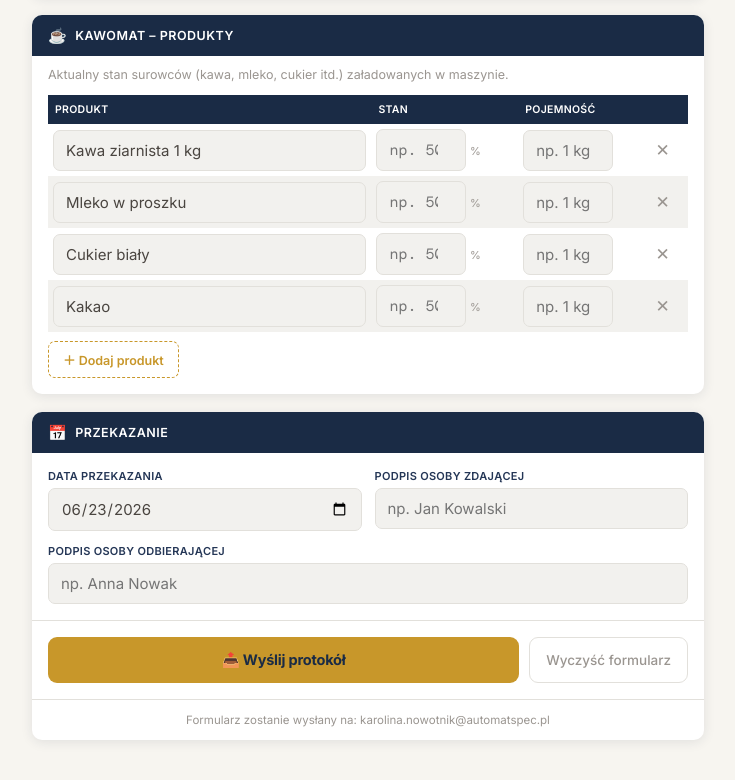
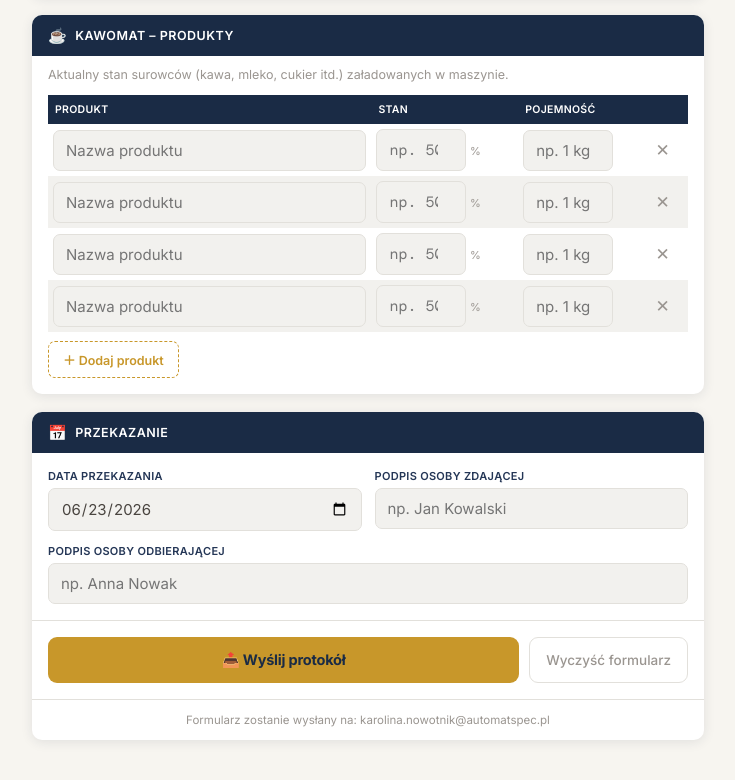
Before and after one commit to karolinanowotnik25-collab/protokol-maszyn, a plain HTML site: page index.html in a window 1280 px wide. Shown: the part 2219-2999 px from the top of the page, without its empty margins (272-1007 px from the left). Drawn offline with nearby package versions, Linux system fonts and the light colour scheme.

Commit message:
Add files via upload

```diff
--- a/index.html
+++ b/index.html
@@ -596,7 +596,7 @@ function collectKawomatProduktyData() {
 function initTables() {
   for (let i = 0; i < 3; i++) addGlassfrontRow();
   for (let i = 0; i < 3; i++) addKawomatConfigRow();
-  ['Kawa ziarnista 1 kg', 'Mleko w proszku', 'Cukier biały', 'Kakao'].forEach(p => addKawomatProduktRow(p));
+  for (let i = 0; i < 4; i++) addKawomatProduktRow();
 }
 
 // ── Zbierz dane formularza ──
```
